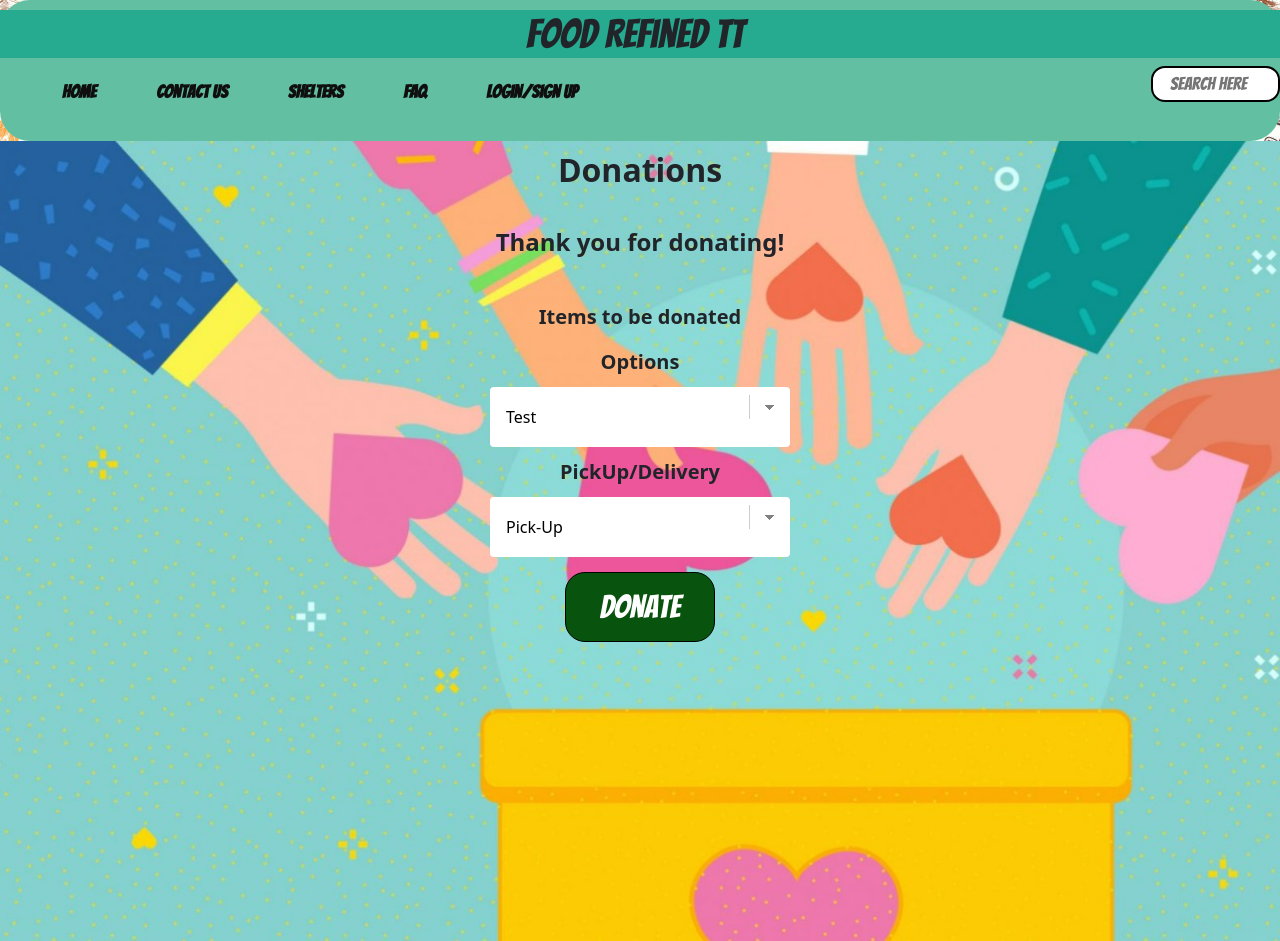
After one commit to raulgoindhan/project-info, a Flask app: page /donations in a window 1280 px wide. The commit adds this page. Run offline with Flask 3, Linux system fonts and the light colour scheme.

Commit message:
Donations Page

```diff
--- a/website/static/style.css
+++ b/website/static/style.css
@@ -243,7 +274,85 @@ body{
   position: center;
 }
 
+/*Donations */
 
+.donation-section{
+  background-image: url("background2.jpg");
+  height: 100%;
+  background-repeat: no-repeat;
+  background-size: cover;
+  display: flex;
+}
+
+.center{
+  width: 100%;
+  display: flex;
+  flex-direction: column;
+  align-items: center;
+}
+
+.donation-section h2{
+  font-weight: 700;
+  padding-top: 10px;
+  padding-bottom: 30px;
+}
+
+.donation-section h4{
+  font-weight: 600;
+  padding-bottom: 40px;
+}
+
+.donation-section h6{
+  font-weight: 600;
+  font-size: 20px;
+}
+
+.donation-section .selection form{
+  display: flex;
+  flex-direction: column;
+  align-items: center;
+  justify-content: center;
+}
+
+.donation-section .selection form label{
+  font-size: 20px;
+  font-weight: 600;
+  margin-bottom: 10px;
+  margin-top: 10px;
+}
+
+.donation-section .selection form select{
+  background-color: white;
+  border: none;
+  border-radius: 4px;
+  display: inline-block;
+  font: inherit;
+  line-height: 1.5em;
+  padding: 0.5em 3.5em 0.5em 1em;
+  width: 300px;
+  height: 60px;
+
+  margin: 0;
+  -webkit-box-sizing: border-box;
+  -moz-box-sizing: border-box;
+  box-sizing: border-box;
+  -webkit-appearance: none;
+  -moz-appearance: none;
+
+  background-image:
+    linear-gradient(45deg, transparent 50%, gray 50%),
+    linear-gradient(135deg, gray 50%, transparent 50%),
+    linear-gradient(to right, #ccc, #ccc);
+  background-position:
+    calc(100% - 20px) calc(1em + 2px),
+    calc(100% - 15px) calc(1em + 2px),
+    calc(100% - 2.5em) 0.5em;
+  background-size:
+    5px 5px,
+    5px 5px,
+    1px 1.5em;
+  background-repeat: no-repeat;
+}
 /*Login style code*/
 
 .gradient-custom-2 {
--- /dev/null
+++ b/website/templates/donations.html
@@ -0,0 +1,33 @@
+{% extends "base.html" %}
+{% block temp %}
+
+<section class="h-100 gradient-form donation-section">
+    <div class="center">
+    <h2 >Donations</h2>
+    <h4>Thank you for donating!</h4>
+    <h6>Items to be donated</h6>
+    <div class="selection">
+    <form action="">
+        <label for="options">Options</label>
+
+        <select name="options" id="options">
+          <option value="test">Test</option>
+        </select>
+
+        <label for="pickup">PickUp/Delivery</label>
+
+        <select name="pickup" id="pickup">
+          <option value="pickup">Pick-Up</option>
+          <option value="delivery">Delivery</option>
+        </select>
+
+        <div >
+            <button type="submit" class="donate-button" type="button" style="border-radius: 20px; width: 150px; margin-top: 15px;">Donate</button>
+
+          </div>
+    </form>
+    </div>
+    </div>
+  </section>
+
+{% endblock %}
--- a/website/views.py
+++ b/website/views.py
@@ -13,3 +13,7 @@ def faq():
 @views.route('/shelters')
 def shelters():
     return render_template('shelters.html')
+
+@views.route('/donations')
+def donations():
+    return render_template('donations.html')
```
Also changed, not shown: other parts of website/static/style.css (+33 -2 lines), website/auth.py (+5 -5 lines), website/templates/register.html (+5 -5 lines), website/templates/shelters.html (+27 -9 lines), website/static/background2.jpg (added).
